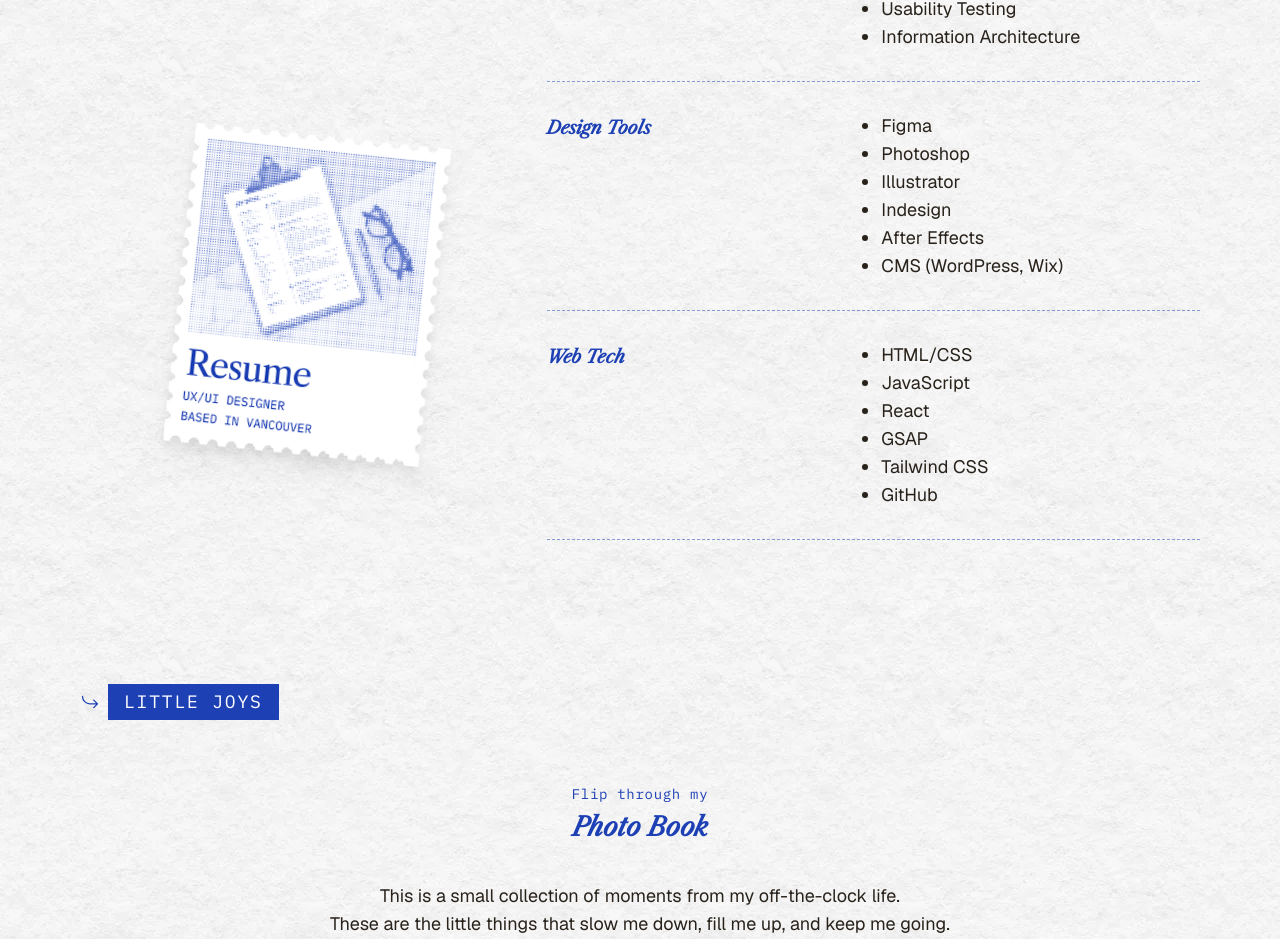
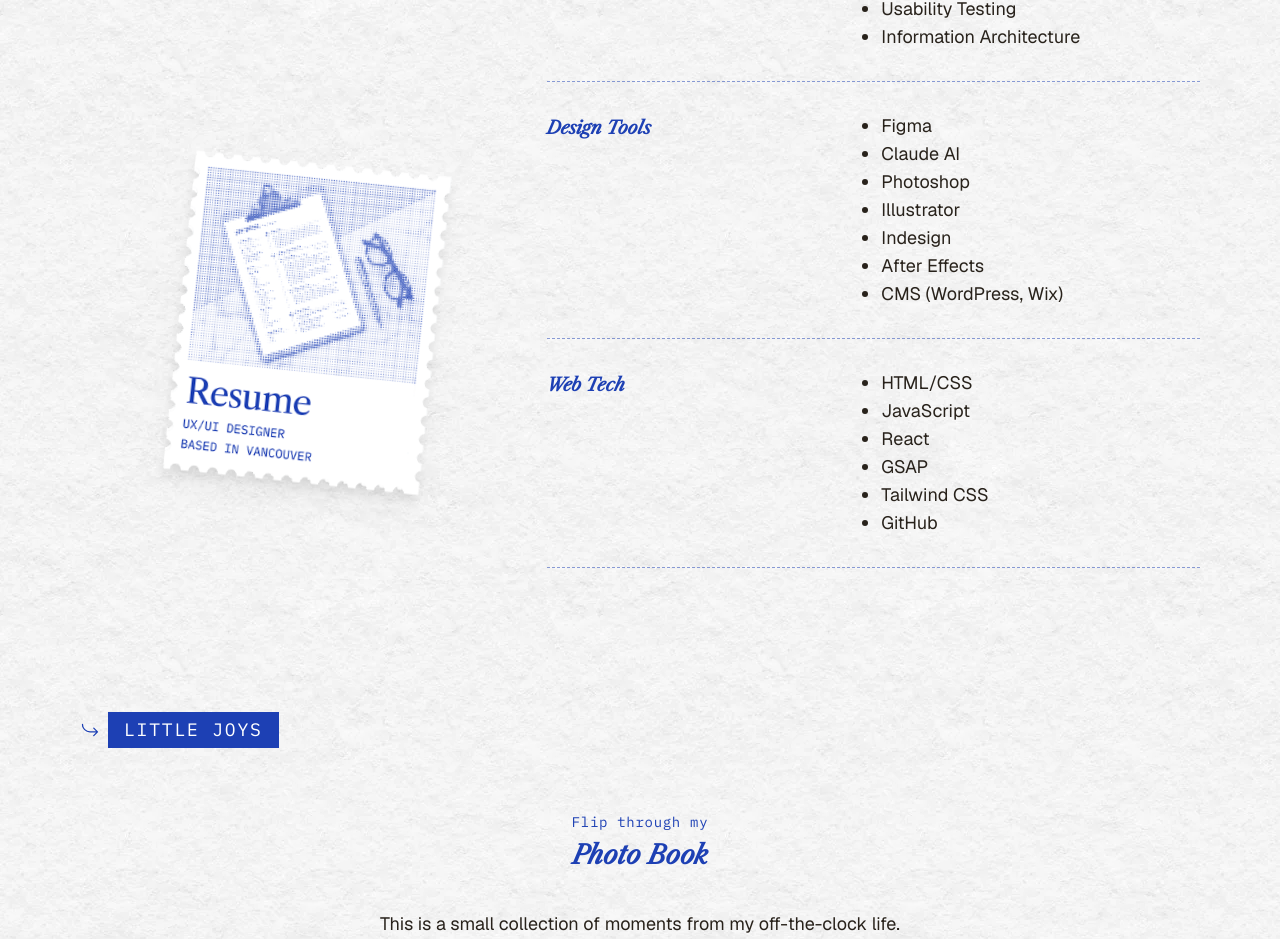
Before and after one commit to jinbyun5/jinbyun-portfolio, a React (Vite) app: page /about in a window 1280 px wide. Shown: the part 1052-1991 px from the top of the page. Built offline with nearby package versions, Linux system fonts and the light colour scheme.

Commit message:
Add Claude to design tools

```diff
--- a/src/data/stickers.js
+++ b/src/data/stickers.js
@@ -13,7 +13,7 @@ import toolIllustrator from '../assets/tools/illustrator.webp';
 import toolReact from '../assets/tools/react.webp';
 import toolCss from '../assets/tools/css.webp';
 import toolHtml from '../assets/tools/html.webp';
-import toolCanva from '../assets/tools/canva.webp';
+import toolClaude from '../assets/tools/claude.svg';
 
 import sfxCamera from '../assets/audio/sfx-camera.mp3';
 import sfxPlate from '../assets/audio/sfx-plate.mp3';
@@ -29,7 +29,7 @@ export const plateTools = [
     { id: 'react', src: toolReact, label: 'React', x: -18, y: 10 },
     { id: 'css', src: toolCss, label: 'CSS', x: 10, y: 0 },
     { id: 'html', src: toolHtml, label: 'HTML', x: 40, y: 8 },
-    { id: 'canva', src: toolCanva, label: 'Canva', x: 10, y: 32 },
+    { id: 'claude', src: toolClaude, label: 'claude', x: 10, y: 32 },
 ];
 
 export const heroStickers = [
--- a/src/pages/About.jsx
+++ b/src/pages/About.jsx
@@ -271,6 +271,7 @@ function About() {
                             <h3 className="col-span-1 text-lg italic">Design Tools</h3>
                             <ul className="col-span-1 list-disc space-y-1 text-jb-brown/90 b6 lg:b5">
                                 <li>Figma</li>
+                                <li>Claude AI</li>
                                 <li>Photoshop</li>
                                 <li>Illustrator</li>
                                 <li>Indesign</li>
```
Also changed, not shown: src/assets/tools/claude.svg (added).
